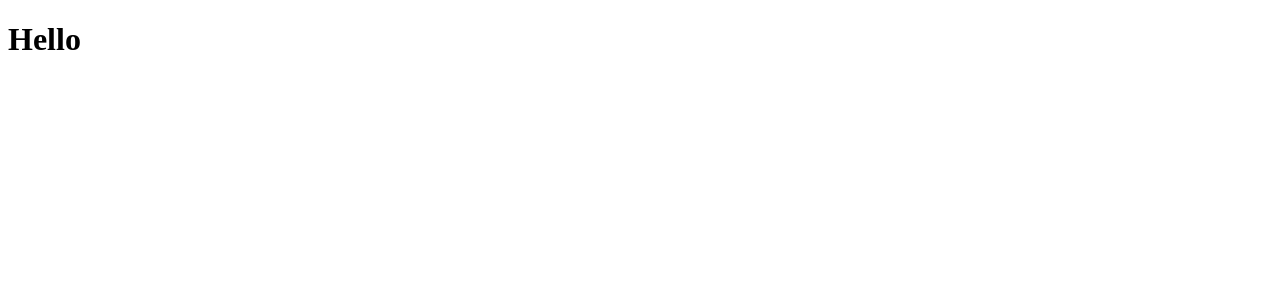
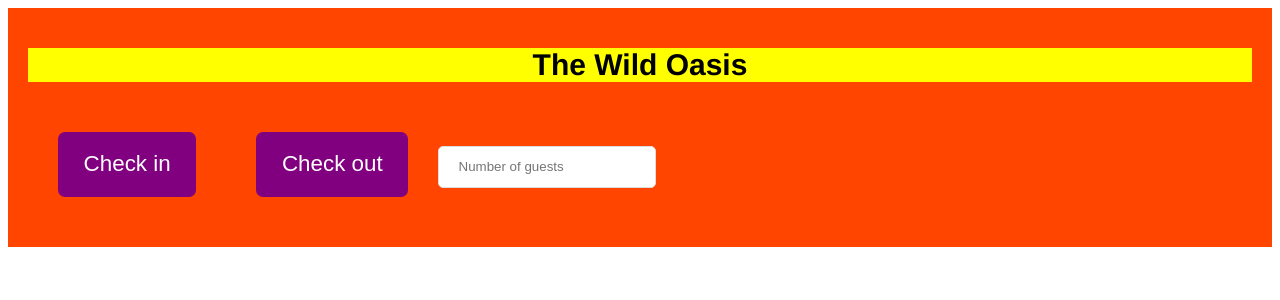
Before and after one commit to Abduvokh1D/the-wild-oasis, a React (Vite) app: page / in a window 1280 px wide. Shown: the top 300 px of the page. Built offline with nearby package versions, Linux system fonts and the light colour scheme.

Commit message:
Intruduction to styled components

```diff
--- a/index.html
+++ b/index.html
@@ -4,7 +4,7 @@
     <meta charset="UTF-8" />
     <link rel="icon" type="image/svg+xml" href="/vite.svg" />
     <meta name="viewport" content="width=device-width, initial-scale=1.0" />
-    <title>the-wild-oasis</title>
+    <title>The-wild-oasis</title>
   </head>
   <body>
     <div id="root"></div>
--- a/package.json
+++ b/package.json
@@ -10,8 +10,11 @@
     "preview": "vite preview"
   },
   "dependencies": {
+    "components": "^0.1.0",
     "react": "^19.2.0",
-    "react-dom": "^19.2.0"
+    "react-dom": "^19.2.0",
+    "styled": "^1.0.0",
+    "styled-components": "^6.1.19"
   },
   "devDependencies": {
     "@eslint/js": "^9.39.1",
--- a/src/App.jsx
+++ b/src/App.jsx
@@ -1,8 +1,43 @@
+import styled from "styled-components"
+const H1 = styled.h1`
+font-size: 30px;
+font-weight: 600;
+color: black;
+text-align: center;
+font-family: 'Franklin Gothic Medium', 'Arial Narrow', Arial, sans-serif;
+background-color: yellow;
+`
+
+const Button = styled.button`
+font-size: 1.4rem;
+padding: 1.2rem 1.6rem;
+font-weight: 500;
+border: none;
+border-radius: 7px;
+background-color: purple;
+color: white;
+text-align: center;
+margin: 30px;
+cursor: pointer;
+
+`
+const Input = styled.input`
+border: 1px solid #ddd;
+border-radius: 5px;
+padding: 0.8rem 1.2rem;
+`
+const StyledApp = styled.div`
+background-color: orangered;
+padding: 20px;
+`
 function App() {
   return (
-    <div>
-      <h1>Hello</h1>
-    </div>
+    <StyledApp>
+     <H1>The Wild Oasis</H1>
+     <Button onClick={()=>alert("Check in")}>Check in</Button>
+     <Button onClick={()=>alert("Check out")}>Check out</Button>
+     <Input type="number" placeholder="Number of guests"/>
+    </StyledApp>
   )
 }
 
```
Also changed, not shown: 1 other file (tests, documents, lock files or other folders).
